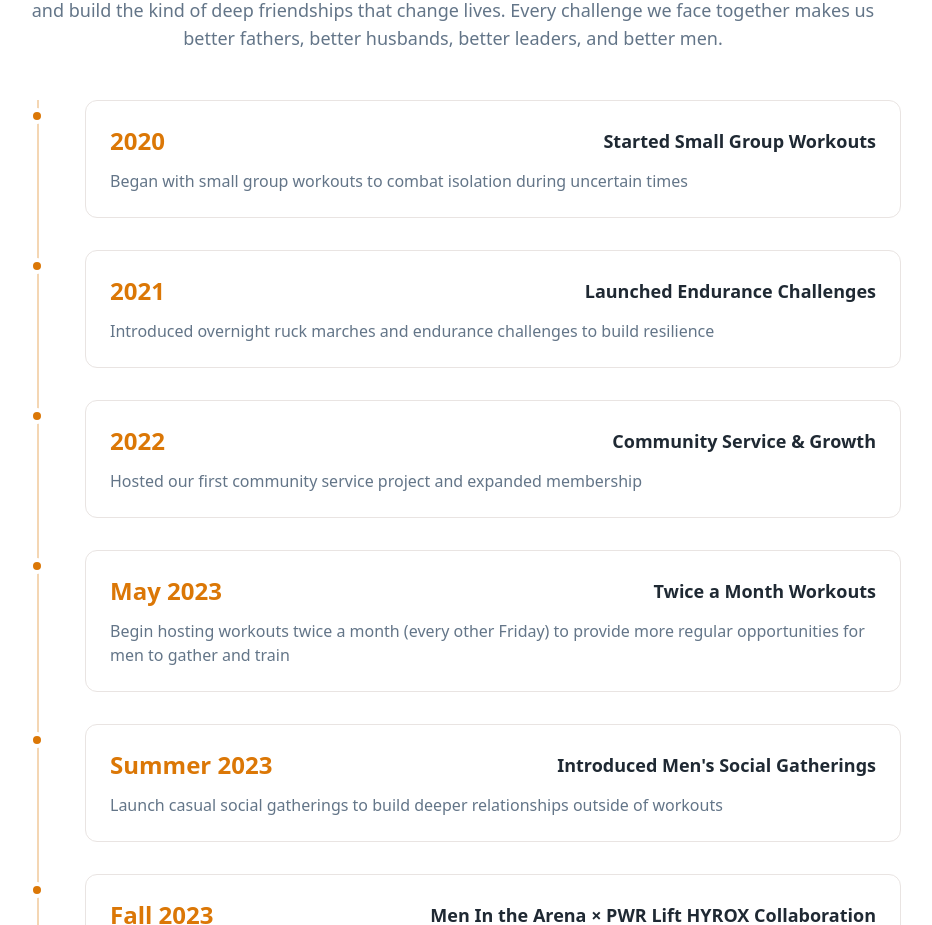
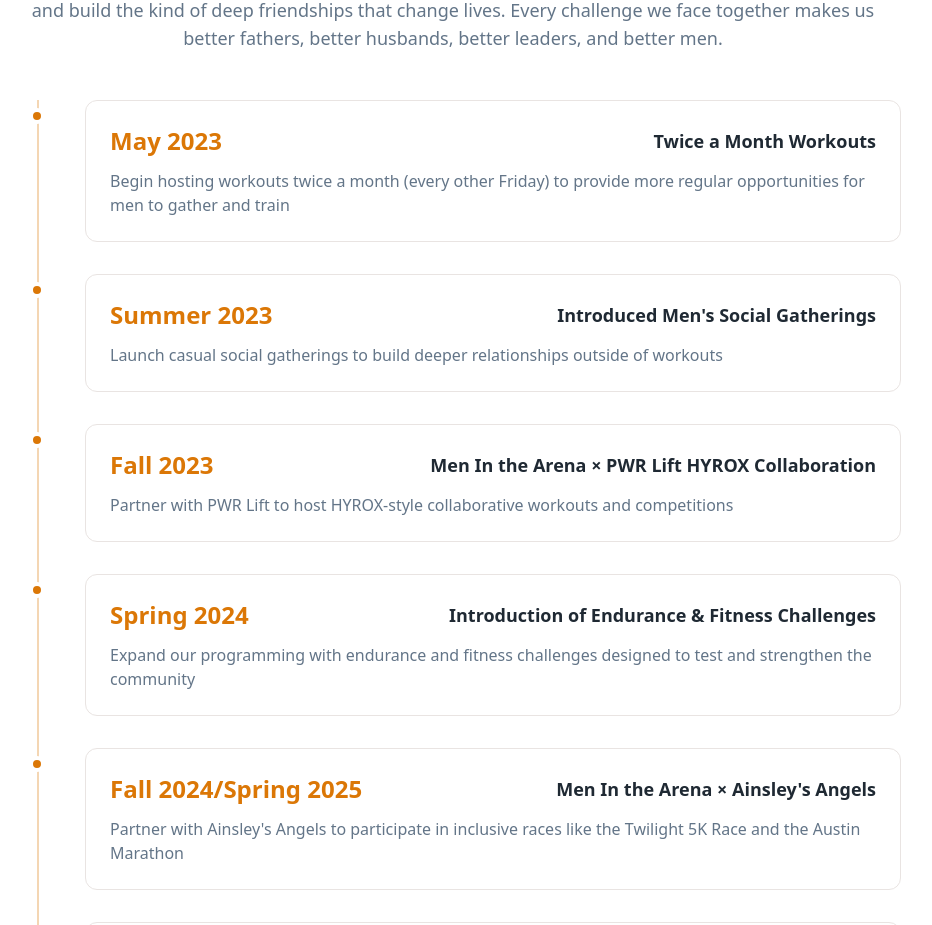
Before and after one commit to yashchitneni/men-at-gate, a React (Vite) app: page / in a window 1280 px wide. Shown: the part 2440-3365 px from the top of the page, without its empty margins (187-1119 px from the left). Built offline with nearby package versions, Linux system fonts and the light colour scheme; the HTML template or start-up script is replaced by a standard one.

Commit message:
Remove early timeline entries

```diff
--- a/src/components/Story.tsx
+++ b/src/components/Story.tsx
@@ -1,20 +1,5 @@
 const Story = () => {
   const milestones = [
-    {
-      year: "2020",
-      title: "Started Small Group Workouts",
-      description: "Began with small group workouts to combat isolation during uncertain times"
-    },
-    {
-      year: "2021",
-      title: "Launched Endurance Challenges",
-      description: "Introduced overnight ruck marches and endurance challenges to build resilience"
-    },
-    {
-      year: "2022",
-      title: "Community Service & Growth",
-      description: "Hosted our first community service project and expanded membership"
-    },
     {
       year: "May 2023",
       title: "Twice a Month Workouts",
```
